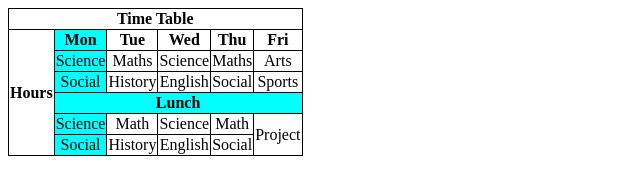
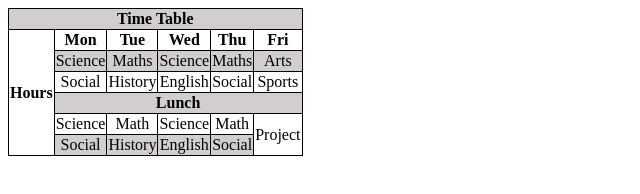
Before and after one commit to imkuldeepahlawat/dot_batch, a plain HTML site: page Week_1_html/html_basics3/table/colortable.html in a window 1280 px wide. Shown: the whole page, without its empty margins (0-640 px from the left). Drawn offline with Linux system fonts and the light colour scheme.

Commit message:
for deleted changes

```diff
--- a/Week_1_html/html_basics3/table/colortable.html
+++ b/Week_1_html/html_basics3/table/colortable.html
@@ -11,6 +11,10 @@
             border-collapse:collapse;
             text-align: center;
         }
+        tr:nth-child(even){
+            background-color: #ffffff;}
+        tr:nth-child(odd){
+            background-color: rgb(210, 206, 206)}
     </style>
 </head>
 <body>
@@ -18,7 +22,11 @@
     <table>
         <colgroup>
             <col span="1">
-            <col span="1" style="background-color:aqua ;">
+            <!-- <col span="1" style="background-color:aqua ;"> -->
+            <col span="1">
+            <col span="1">
+            <col span="1">
+            <col span="1" style="background-color: aqua;">
         </colgroup>
         <tbody>
             <tr>
```
Also changed, not shown: Week_1_html/html_basics3/table/classtable.html (deleted).
